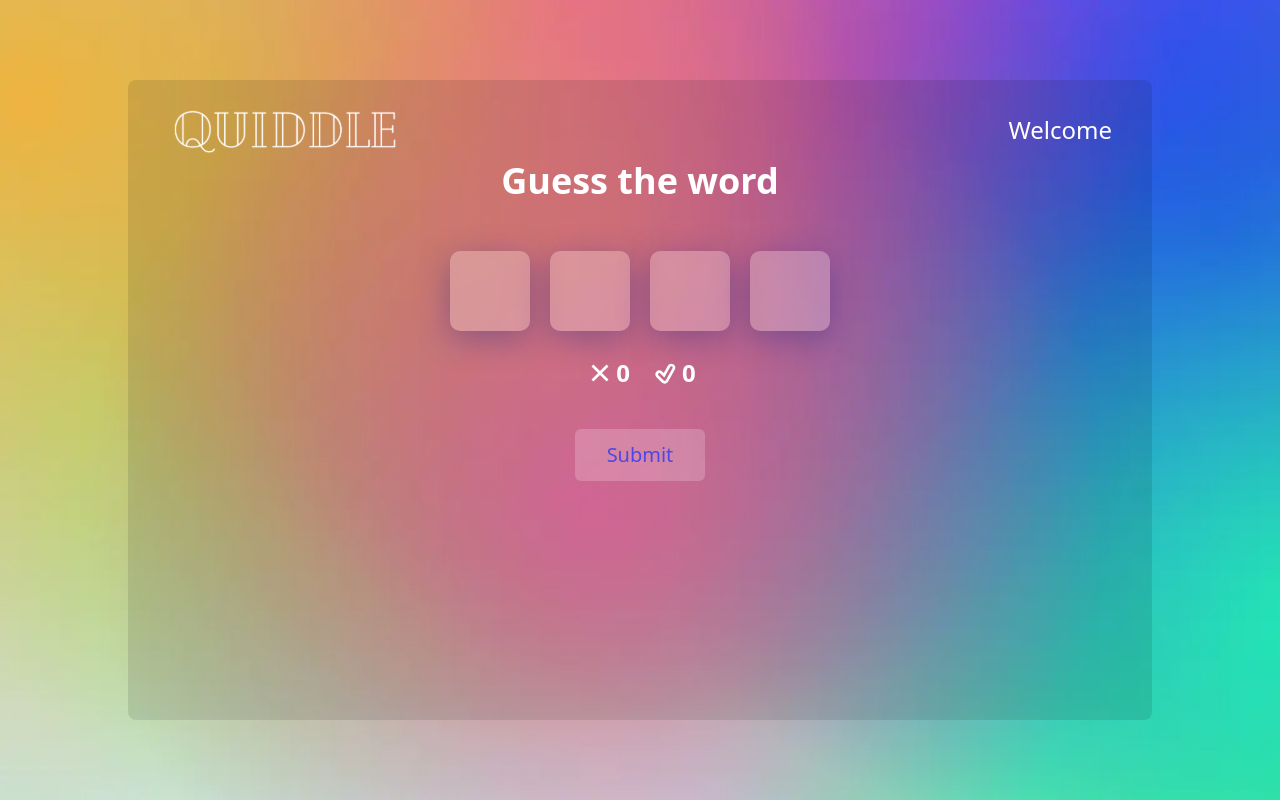
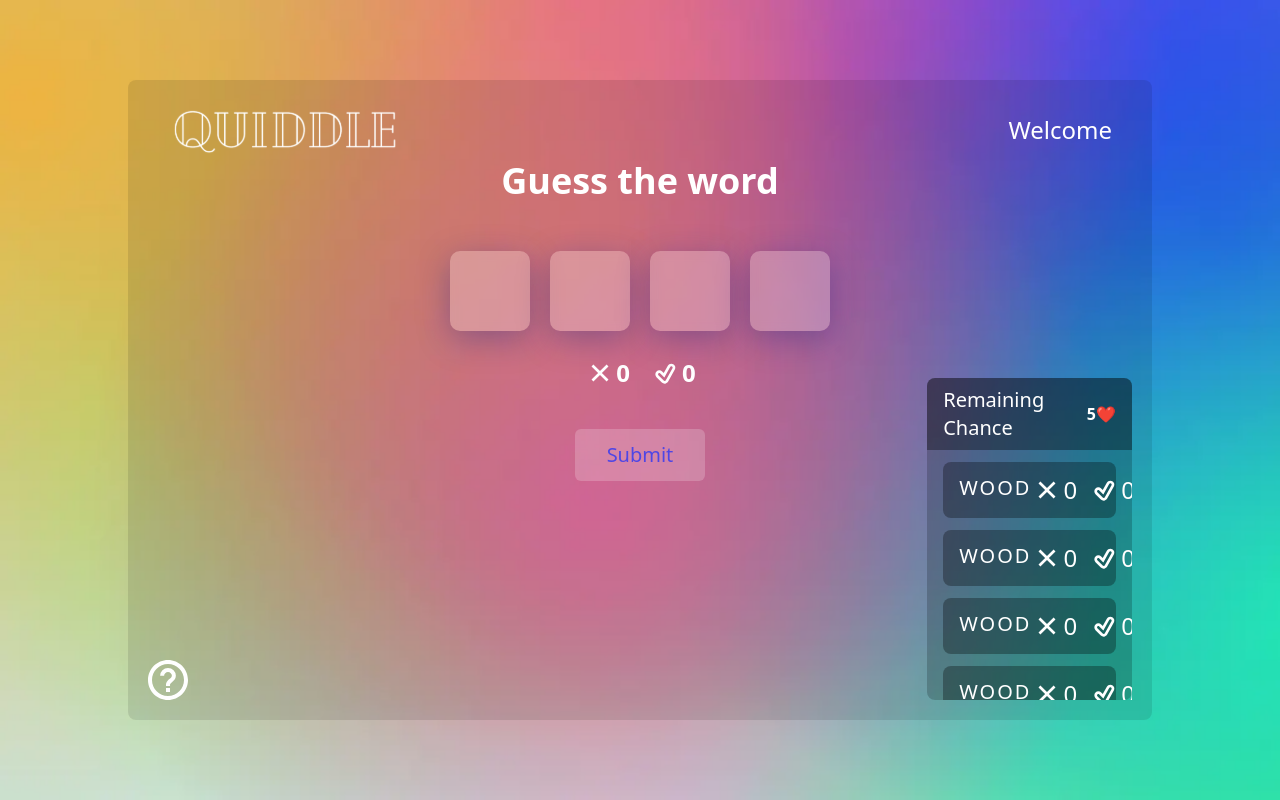
Before and after one commit to Balaganesh003/quiddle, a Next.js app: page /play in a window 1280 px wide. Built offline with nearby package versions, Linux system fonts and the light colour scheme.

Commit message:
added guessCard and rulesCard

```diff
--- a/package.json
+++ b/package.json
@@ -20,7 +20,8 @@
     "react-dom": "18.2.0",
     "react-icons": "^4.8.0",
     "react-otp-input": "^3.0.0",
-    "react-redux": "^8.0.5"
+    "react-redux": "^8.0.5",
+    "tailwind-scrollbar-hide": "^1.1.7"
   },
   "devDependencies": {
     "autoprefixer": "^10.4.13",
--- /dev/null
+++ b/src/components/GuessedCard.jsx
@@ -0,0 +1,31 @@
+import React from 'react';
+import { RiCloseLine } from 'react-icons/ri';
+import { TiTickOutline } from 'react-icons/ti';
+
+const GuessedCard = ({
+  ChoosedWord,
+  correctLetters,
+  correctLettersWithPosition,
+}) => {
+  return (
+    <div className="flex rounded-lg justify-between  mx-4 my-3 px-4 py-3 bg-black/30">
+      <p className="uppercase xl:text-xl text-base xl:tracking-widest">
+        {ChoosedWord}
+      </p>
+      <div className="flex xl:gap-3 gap-1">
+        <div className="flex items-center justify-center">
+          <RiCloseLine className="xl:text-[2rem]" />
+          <p className="xl:text-2xl  text-white ">{correctLetters}</p>
+        </div>
+        <div className="flex items-center justify-center">
+          <TiTickOutline className="xl:text-[2rem]" />
+          <p className="xl:text-2xl  text-white ">
+            {correctLettersWithPosition}
+          </p>
+        </div>
+      </div>
+    </div>
+  );
+};
+
+export default GuessedCard;
--- a/src/components/Header.jsx
+++ b/src/components/Header.jsx
@@ -24,7 +24,7 @@ const Header = () => {
         <h1 className="text-center uppercase ">
           Experience The Next Level of Words Game
         </h1>
-        <Link href="/play">
+        <Link href="/auth">
           <motion.button
             whileHover={{ scale: 1.2 }}
             whileTap={{ scale: 0.9 }}
--- /dev/null
+++ b/src/components/RulesCard.jsx
@@ -0,0 +1,39 @@
+import React from 'react';
+import { AiOutlineCloseCircle } from 'react-icons/ai';
+
+const RulesCard = ({ setIsRulesOpen }) => {
+  return (
+    <div className="m-5 rounded-lg w-[20%]  h-[50%] bg-black/20  absolute bottom-0 left-0 ">
+      <div className="text-center rounded-t-lg px-2 py-3 uppercase relative bg-black/[15%]">
+        <p>Rules</p>
+        <p
+          onClick={(e) => setIsRulesOpen(false)}
+          className="absolute cursor-pointer top-2 text-white/50 hover:text-white right-2">
+          <AiOutlineCloseCircle className="w-6 h-6" />
+        </p>
+      </div>
+      <div className="px-2 py-2 flex h-[250px] flex-col gap-2 scrollbar-hide overflow-y-scroll">
+        <p className="text-white/70 text-base tracking-tight">
+          Lorem ipsum dolor sit amet consectetur adipisicing elit. Quis
+        </p>
+        <p className="text-white/70 text-base tracking-tight">
+          Lorem ipsum dolor sit amet consectetur adipisicing elit. Quis
+        </p>
+        <p className="text-white/70 text-base tracking-tight">
+          Lorem ipsum dolor sit amet consectetur adipisicing elit. Quis
+        </p>
+        <p className="text-white/70 text-base tracking-tight">
+          Lorem ipsum dolor sit amet consectetur adipisicing elit. Quis
+        </p>
+        <p className="text-white/70 text-base tracking-tight">
+          Lorem ipsum dolor sit amet consectetur adipisicing elit. Quis
+        </p>
+        <p className="text-white/70 text-base tracking-tight">
+          Lorem ipsum dolor sit amet consectetur adipisicing elit. Quis
+        </p>
+      </div>
+    </div>
+  );
+};
+
+export default RulesCard;
--- /dev/null
+++ b/src/components/ScoreCard.jsx
@@ -0,0 +1,72 @@
+import React from 'react';
+import GuessedCard from './GuessedCard';
+
+const ScoreCard = ({
+  remainingChance,
+  ChoosedWord,
+  correctLetters,
+  correctLettersWithPosition,
+}) => {
+  return (
+    <div className="m-5 rounded-lg w-[20%] bg-black/20  absolute bottom-0 right-0">
+      <div className="relative  ">
+        <div className="flex justify-between rounded-t-lg  px-4 py-2 bg-black/[35%]">
+          <p className="xl:text-xl text-base text-white">Remaining Chance</p>
+          <p className="Xl:text-xl flex items-center font-bold text-white">
+            {remainingChance}
+            <span>❤️</span>
+          </p>
+        </div>
+        <div className="max-h-[250px] scrollbar-hide  overflow-y-scroll">
+          <GuessedCard
+            ChoosedWord={ChoosedWord}
+            correctLetters={correctLetters}
+            correctLettersWithPosition={correctLettersWithPosition}
+          />
+          <GuessedCard
+            ChoosedWord={ChoosedWord}
+            correctLetters={correctLetters}
+            correctLettersWithPosition={correctLettersWithPosition}
+          />
+          <GuessedCard
+            ChoosedWord={ChoosedWord}
+            correctLetters={correctLetters}
+            correctLettersWithPosition={correctLettersWithPosition}
+          />
+          <GuessedCard
+            ChoosedWord={ChoosedWord}
+            correctLetters={correctLetters}
+            correctLettersWithPosition={correctLettersWithPosition}
+          />
+          <GuessedCard
+            ChoosedWord={ChoosedWord}
+            correctLetters={correctLetters}
+            correctLettersWithPosition={correctLettersWithPosition}
+          />
+          <GuessedCard
+            ChoosedWord={ChoosedWord}
+            correctLetters={correctLetters}
+            correctLettersWithPosition={correctLettersWithPosition}
+          />
+          <GuessedCard
+            ChoosedWord={ChoosedWord}
+            correctLetters={correctLetters}
+            correctLettersWithPosition={correctLettersWithPosition}
+          />
+          <GuessedCard
+            ChoosedWord={ChoosedWord}
+            correctLetters={correctLetters}
+            correctLettersWithPosition={correctLettersWithPosition}
+          />
+          <GuessedCard
+            ChoosedWord={ChoosedWord}
+            correctLetters={correctLetters}
+            correctLettersWithPosition={correctLettersWithPosition}
+          />
+        </div>
+      </div>
+    </div>
+  );
+};
+
+export default ScoreCard;
--- a/src/pages/play.js
+++ b/src/pages/play.js
@@ -6,6 +6,9 @@ import { TiTickOutline } from 'react-icons/ti';
 import { RiCloseLine } from 'react-icons/ri';
 import { useSelector, useDispatch } from 'react-redux';
 import { gameActions } from '@/store/game-slice';
+import { BiHelpCircle } from 'react-icons/bi';
+import RulesCard from '@/components/RulesCard';
+import ScoreCard from '@/components/ScoreCard';
 
 const Play = () => {
   const dispatch = useDispatch();
@@ -13,7 +16,7 @@ const Play = () => {
   const [guessword, setGuessword] = useState('');
   const [isGuessing, setIsGuessing] = useState(true);
   const [isWon, setIsWon] = useState(false);
-
+  const [isRulesOpen, setIsRulesOpen] = useState(false);
   const { name } = useSelector((state) => state.auth);
   const ChoosedWord = 'Wood'.toLocaleLowerCase();
   const [correctLetters, setCorrectLetters] = useState(0);
@@ -22,6 +25,9 @@ const Play = () => {
 
   const checkWord = (word) => {
     if (word === ChoosedWord) {
+      setIsGuessing(false);
+      setCorrectLettersWithPosition(ChoosedWord.length);
+      dispatch(gameActions.resetRemainingChance());
       setIsWon(true);
     } else {
       let correctLetters = 0;
@@ -51,10 +57,10 @@ const Play = () => {
 
   return (
     <div
-      className="bg-[url('../../public/bg.webp')] bg-no-repeat bg-cover w-full h-screen  text-black py-[5rem] px-[8rem]
+      className="bg-[url('../../public/bg.webp')]  bg-no-repeat bg-cover w-full h-screen  text-black py-[5rem] px-[8rem]
     ">
-      <div className="bg-black/10 px-10 text-white flex flex-col items-center  rounded-lg py-5 h-full w-full">
-        <div className="flex justify-between items-center w-full">
+      <div className="bg-black/10 px-10  text-white rounded-lg py-5 h-full w-full  relative">
+        <div className="flex justify-between  items-center w-full">
           <Image
             src={QuiddleLogo}
             alt="logo"
@@ -62,7 +68,11 @@ const Play = () => {
           />
           <p className="text-2xl">Welcome {name}</p>
         </div>
-        <h1 className="text-4xl font-bold text-white mb-10">Guess the word</h1>
+        <div className="">
+          <div className="flex h-full flex-col items-center">
+            <h1 className="text-4xl font-bold text-white pb-10">
+              Guess the word
+            </h1>
             <OtpInput
               value={guessword}
               onChange={setGuessword}
@@ -80,7 +90,9 @@ const Play = () => {
               <div className="flex gap-5 mt-4">
                 <div className="flex items-center justify-center">
                   <RiCloseLine className="text-[2rem]" />
-              <p className="text-2xl font-bold text-white ">{correctLetters}</p>
+                  <p className="text-2xl font-bold text-white ">
+                    {correctLetters}
+                  </p>
                 </div>
                 <div className="flex items-center justify-center">
                   <TiTickOutline className="text-[2rem]" />
@@ -97,6 +109,25 @@ const Play = () => {
               Submit
             </button>
           </div>
+          {/* Guessed List */}
+          <ScoreCard
+            remainingChance={remainingChance}
+            ChoosedWord={ChoosedWord}
+            correctLetters={correctLetters}
+            correctLettersWithPosition={correctLettersWithPosition}
+          />
+
+          {isRulesOpen ? (
+            <RulesCard setIsRulesOpen={setIsRulesOpen} />
+          ) : (
+            <div
+              onClick={() => setIsRulesOpen(true)}
+              className="absolute bottom-0 left-0 m-4 cursor-pointer rounded-full">
+              <BiHelpCircle className="text-white   text-[3rem]" />
+            </div>
+          )}
+        </div>
+      </div>
     </div>
   );
 };
--- a/src/store/game-slice.js
+++ b/src/store/game-slice.js
@@ -12,6 +12,10 @@ const gameSlice = createSlice({
     reduceRemainingChance(state) {
       state.remainingChance--;
     },
+
+    resetRemainingChance(state) {
+      state.remainingChance = 5;
+    },
   },
 });
 
--- a/tailwind.config.js
+++ b/tailwind.config.js
@@ -4,5 +4,5 @@ module.exports = {
   theme: {
     extend: {},
   },
-  plugins: [],
+  plugins: [require('tailwind-scrollbar-hide')],
 };
```
Also changed, not shown: 1 other file (tests, documents, lock files or other folders). Lines whose indentation alone changed are shown as unchanged.
